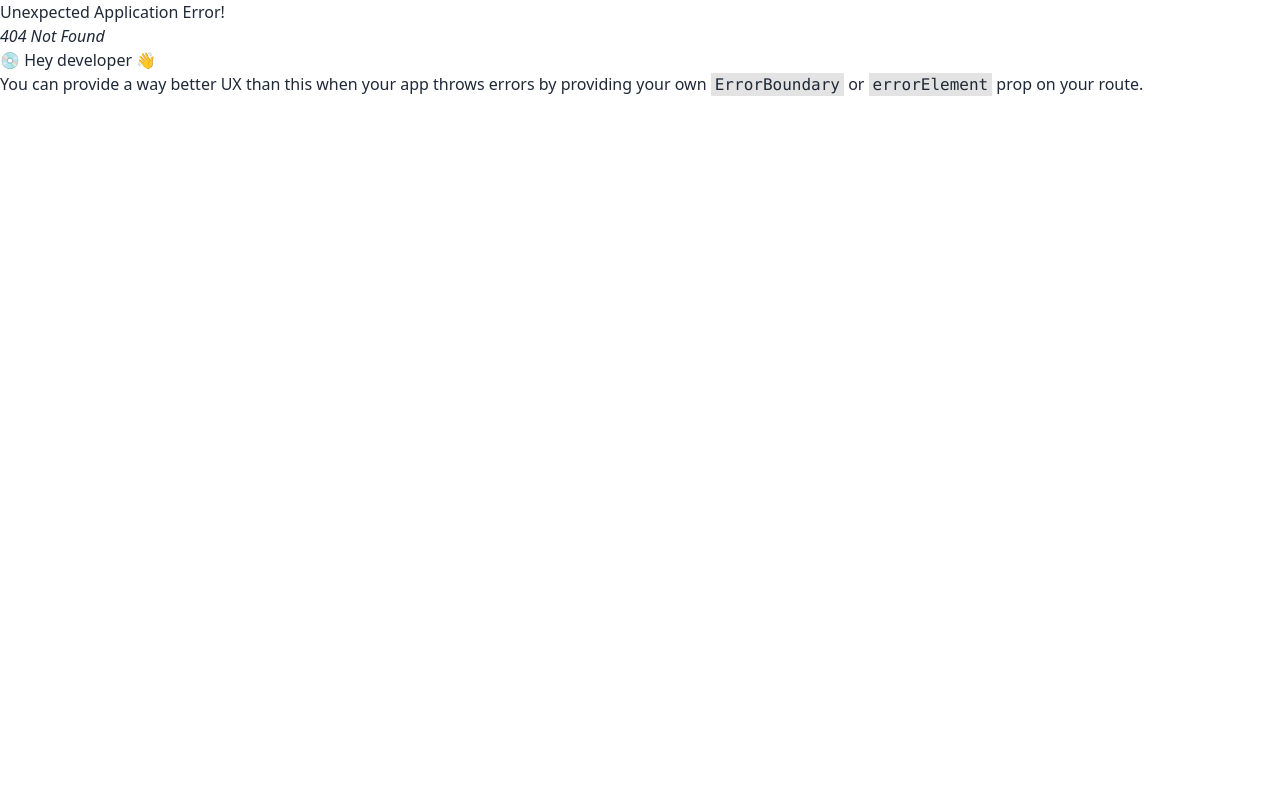
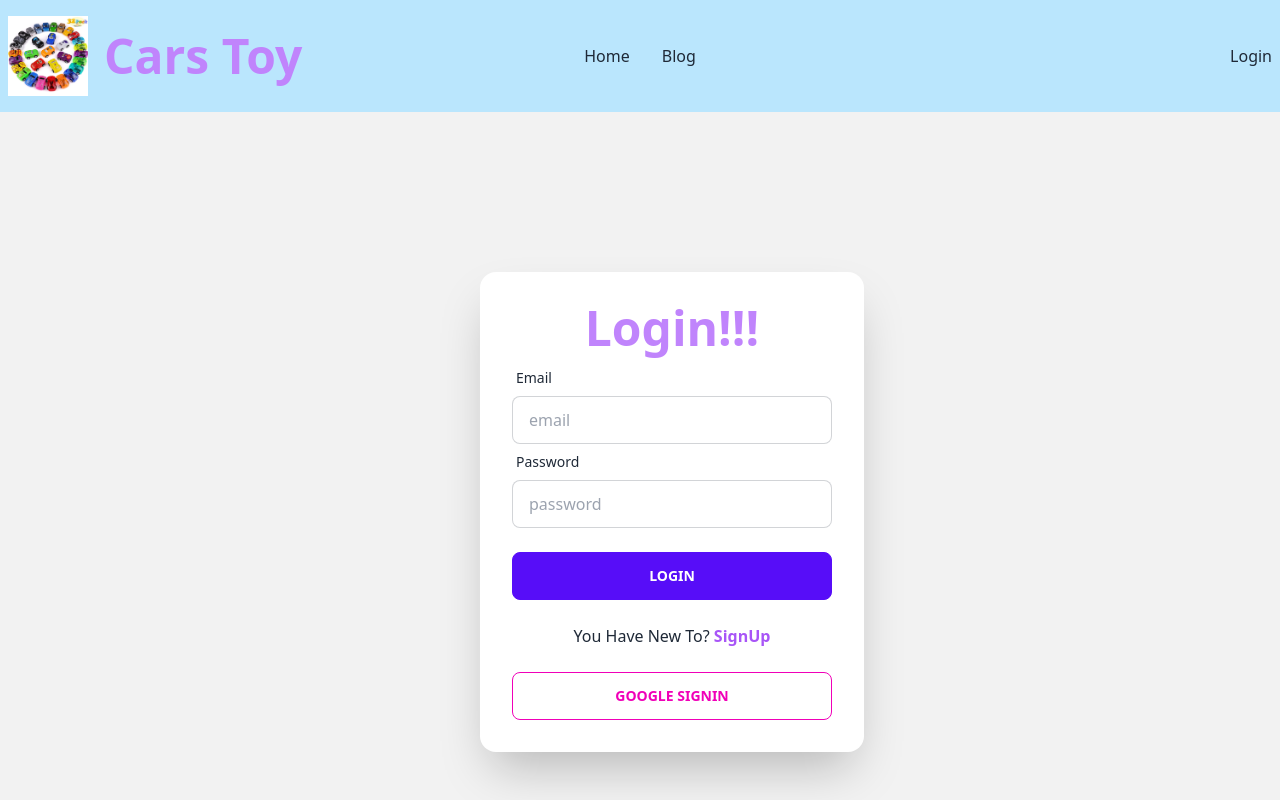
Before and after one commit to RifatHossain41/Toy-Marketpalce, a React (Vite) app: page /login in a window 1280 px wide. Before the commit this address had no page. Shown: the top 800 px of the page. Built offline with nearby package versions, Linux system fonts and the light colour scheme; no server answers.

Commit message:
Login and Google signIn Added

```diff
--- a/src/Routers/Route.jsx
+++ b/src/Routers/Route.jsx
@@ -19,7 +19,7 @@ const router = createBrowserRouter([
         element: <Blog></Blog>
       },
       {
-        Path: "login",
+        path: "login",
         element: <Login></Login>
       },
       {
--- a/src/Shared/Login/Login.jsx
+++ b/src/Shared/Login/Login.jsx
@@ -1,9 +1,75 @@
+import { useContext } from "react";
+import { Link } from "react-router-dom";
+import { AuthContext } from "../../provider/AuthProvider";
+
 
 
 const Login = () => {
+
+  const { signIn, handleGoogleSignIn } = useContext(AuthContext);
+
+  const handleLogin = event => {
+    event.preventDefault();
+    const form = event.target;
+    const email = form.email.value;
+    const password = form.password.value;
+
+    console.log(email, password)
+    signIn(email, password)
+    .then(result => {
+      const user = result.user;
+      console.log(user)
+    })
+    .catch(error => console.log(error))
+  }
+
+
   return (
     <div>
-      <h2>Login</h2>
+      <div className="hero min-h-screen bg-base-200">
+        <div className="hero-content flex-col lg:flex-row">
+          <div className="mr-12 w-1/2">
+          </div>
+          <div className="card flex-shrink-0 w-full max-w-sm shadow-2xl hover:shadow-zinc-600 bg-base-100">
+            <div className="card-body">
+              <h1 className="text-5xl text-center text-purple-400 font-bold">Login!!!</h1>
+              <form onSubmit={handleLogin}>
+
+                <div className="form-control">
+                  <label className="label">
+                    <span className="label-text">Email</span>
+                  </label>
+                  <input
+                    type="text"
+                    name="email"
+                    placeholder="email"
+                    className="input input-bordered"
+                  />
+                </div> <div className="form-control">
+                  <label className="label">
+                    <span className="label-text">Password</span>
+                  </label>
+                  <input
+                    type="password"
+                    name="password"
+                    placeholder="password"
+                    className="input input-bordered"
+                  />
+                </div>
+                <div className="form-control mt-6">
+                  <input
+                    className="btn btn-primary"
+                    type="submit"
+                    value="Login"
+                  />
+                </div>
+              </form>
+              <h5 className="my-4 text-center">You Have New To? <Link className="text-purple-500 font-bold" to="/signup">SignUp</Link></h5>
+             <button className="btn btn-outline btn-secondary" onClick={handleGoogleSignIn}>Google SignIn</button>
+            </div>
+          </div>
+        </div>
+      </div>
     </div>
   );
 };
--- a/src/Shared/NavBar/NavBar.jsx
+++ b/src/Shared/NavBar/NavBar.jsx
@@ -1,16 +1,29 @@
 import { Link } from 'react-router-dom';
+import img2 from '../../assets/image/img-11.jpg'
 import img from '../../assets/image/img-10.jpg'
+import { useContext } from 'react';
+import { AuthContext } from '../../provider/AuthProvider';
 
 const NavBar = () => {
+
+  const {user, logOut} = useContext(AuthContext);
+
+  const handleLogOut = () => {
+    logOut()
+    .then(() => {})
+    .catch(error => console.log(error))
+  }
+
 const navItems = <>
   <li><Link to="/">Home</Link></li>
   <li><Link to="/blog">Blog</Link></li>
   </>
 
+
   return (
 <div className="navbar bg-sky-200 h-28">
   <div className="navbar-start">
-    <img className='w-20' src={img} alt="" />
+    <img className='w-20 mr-4' src={img} alt="" />
     <h2 className="text-purple-400 text-5xl font-semibold">Cars Toy</h2>
   </div>
   <div className="navbar-center hidden lg:flex">
@@ -20,7 +33,14 @@ const navItems = <>
     </ul>
   </div>
   <div className="navbar-end">
-    <a className="btn">Get started</a>
+  {
+  user?.email ?  <>
+  <img className='rounded-lg w-20 mr-4' src={img2} alt="" />
+  <br />
+   <button className='btn btn-warning' onClick={handleLogOut}>Log Out</button>
+  </>
+   :<Link to="/login">Login</Link>
+ }
   </div>
 </div>
   );
--- a/src/Shared/SignUp/SignUp.jsx
+++ b/src/Shared/SignUp/SignUp.jsx
@@ -32,7 +32,7 @@ const SignUp = () => {
         <div className="hero-content flex-col lg:flex-row">
           <div className="mr-12 w-1/2">
           </div>
-          <div className="card flex-shrink-0 w-full max-w-sm shadow-2xl bg-base-100">
+          <div className="card flex-shrink-0 w-full max-w-sm hover:shadow-zinc-600 shadow-2xl bg-base-100">
             <div className="card-body">
               <h1 className="text-5xl text-center text-purple-400 font-bold">Sign Up!!!</h1>
               <form onSubmit={handleSignUp}>
--- a/src/provider/AuthProvider.jsx
+++ b/src/provider/AuthProvider.jsx
@@ -1,21 +1,61 @@
-import { createUserWithEmailAndPassword, getAuth } from "firebase/auth";
+import { GoogleAuthProvider, createUserWithEmailAndPassword, getAuth, onAuthStateChanged, signInWithEmailAndPassword, signInWithPopup, signOut } from "firebase/auth";
 import app from "../firebase/firebase.config";
-import { createContext, useState } from "react";
+import { createContext, useEffect, useState } from "react";
 
 export const AuthContext = createContext()
 const auth = getAuth(app);
 
 const AuthProvider = ({children}) => {
   const [user, setUser] = useState(null);
-  // const [loading, setLoading] = useState(true);
+  const [loading, setLoading] = useState(true);
+  const googleProvider = new GoogleAuthProvider();
 
   const createUser = (email, password) => {
+    setLoading(true)
     return createUserWithEmailAndPassword(auth, email, password)
   }
 
+  const signIn = (email, password) => {
+    setLoading(true)
+    return signInWithEmailAndPassword(auth, email, password)
+  }
+
+  const logOut = () => {
+    setLoading(true);
+    return signOut(auth);
+  }
+
+  useEffect(() => {
+    const unsubscribe = onAuthStateChanged(auth, currentUser => {
+       setUser(currentUser)
+       console.log('current user', currentUser)
+       setLoading(false);
+     });
+     return () => {
+       return unsubscribe();
+     }
+   }, [])
+
+   const handleGoogleSignIn = () => {
+    signInWithPopup(auth, googleProvider)
+      .then((result) => {
+        const loggedUser = result.user;
+        console.log(loggedUser);
+        setUser(loggedUser);
+      })
+      .catch((error) => {
+        console.log(error);
+      });
+  };
+
   const authInfo = {
     user,
-    createUser
+    createUser,
+    signIn,
+    loading,
+    logOut,
+    handleGoogleSignIn
+
   }
 
   return (
```
Also changed, not shown: src/assets/image/img-11.jpg (added).
